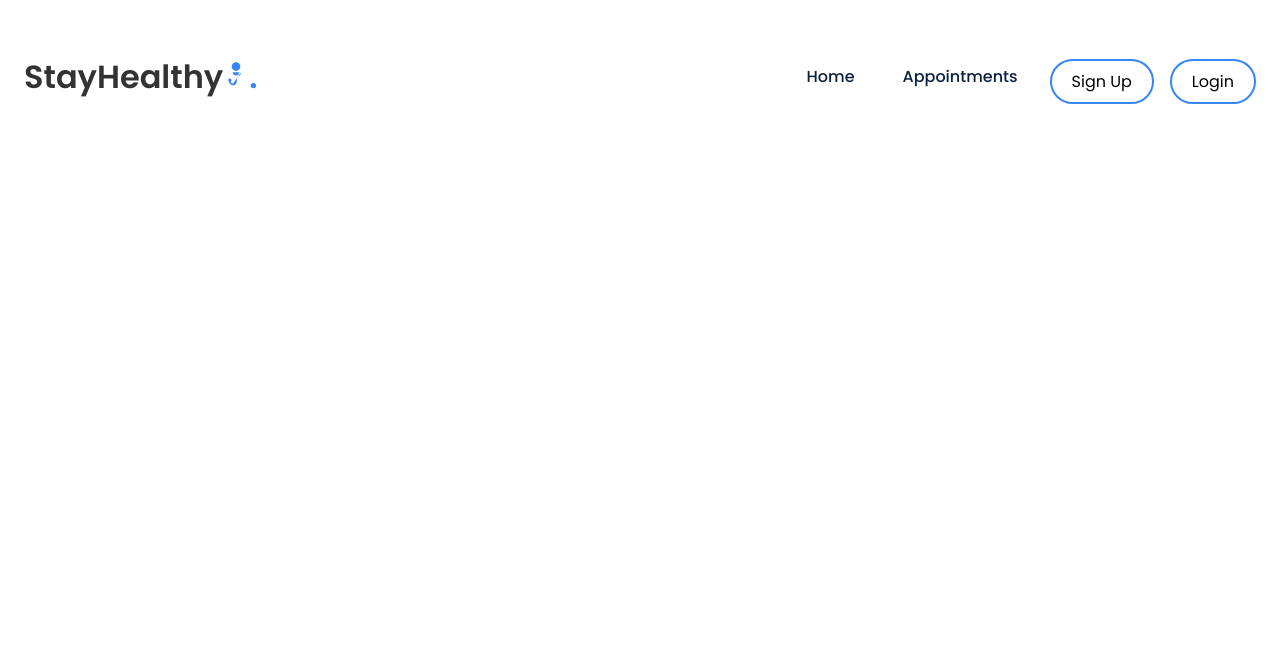
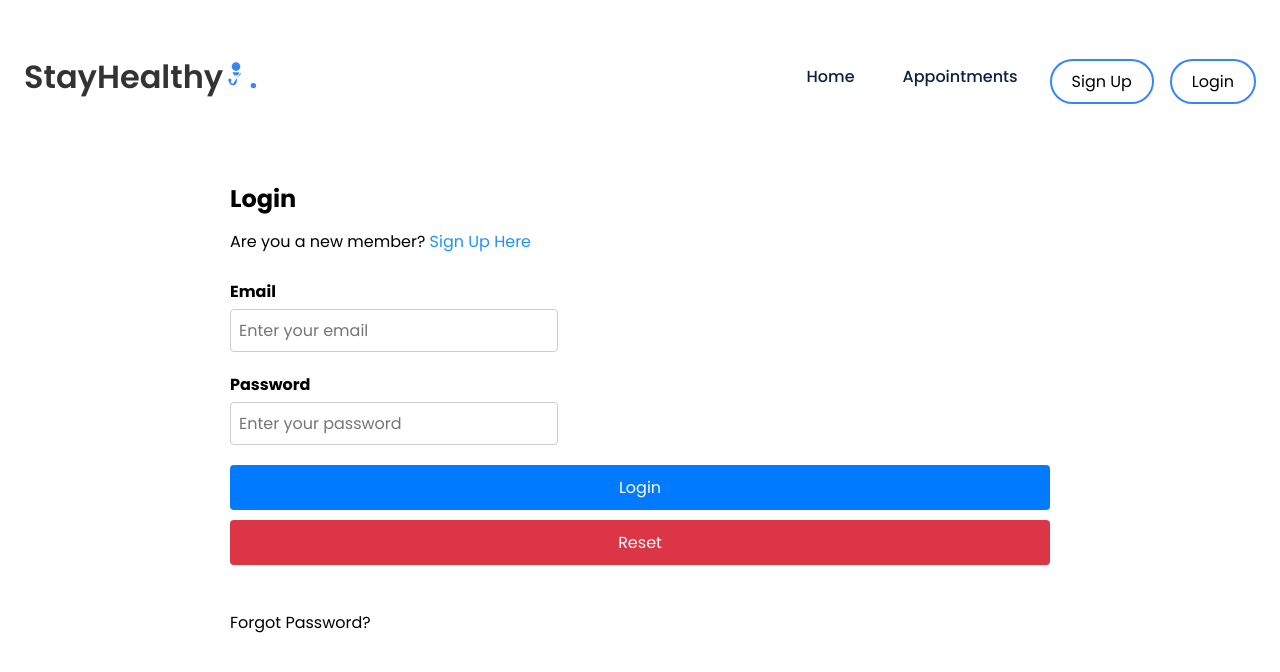
Before and after one commit to bahaungor/test_med_app, a React (Create React App) app: page /login in a window 1280 px wide. Shown: the top 672 px of the page. Built offline with nearby package versions, Linux system fonts and the light colour scheme.

Commit message:
all components done

```diff
--- a/src/App.js
+++ b/src/App.js
@@ -7,7 +7,8 @@
 // Import custom Navbar component
 import Navbar from './Components/Navbar/Navbar';
 import Landing_page from './Components/Landing_Page/Landing_Page';
-
+import SignUp from './Components/Sign_Up/Sign_Up';
+import Login from './Components/Login/Login';
 
 // Function component for the main App
 function App() {
@@ -23,6 +24,8 @@
           {/* Set up the Routes for different pages */}
           <Routes>
             <Route path="/" element={<Landing_page />} />
+            <Route path="/signup" element={<SignUp />} />
+            <Route path="/login" element={<Login />} />
           </Routes>
         </BrowserRouter>
     </div>
--- /dev/null
+++ b/src/Components/Login/Login.js
@@ -0,0 +1,106 @@
+import React, { useState } from 'react';
+import './Login.css';
+
+export default function Login() {
+  const [formData, setFormData] = useState({
+    email: '',
+    password: ''
+  });
+
+  const [errors, setErrors] = useState({});
+
+  const validate = () => {
+    const newErrors = {};
+
+    if (!/\S+@\S+\.\S+/.test(formData.email)) {
+      newErrors.email = 'Invalid email format';
+    }
+
+    if (!formData.password.trim()) {
+      newErrors.password = 'Password is required';
+    }
+
+    setErrors(newErrors);
+    return Object.keys(newErrors).length === 0;
+  };
+
+  const handleChange = e => {
+    setFormData({ ...formData, [e.target.name]: e.target.value });
+  };
+
+  const handleSubmit = e => {
+    e.preventDefault();
+    if (validate()) {
+      alert('Login Successful!');
+      // Logic for actual login (e.g., API call) goes here
+    }
+  };
+
+  return (
+    <div className="container">
+      <div className="login-grid">
+        <div className="login-text">
+          <h2>Login</h2>
+        </div>
+
+        <div className="login-text">
+          Are you a new member?{' '}
+          <span>
+            <a href="../Sign_Up/Sign_Up.html" style={{ color: '#2190FF' }}>
+              Sign Up Here
+            </a>
+          </span>
+        </div>
+
+        <br />
+
+        <div className="login-form">
+          <form onSubmit={handleSubmit}>
+            <div className="form-group">
+              <label htmlFor="email">Email</label>
+              <input
+                name="email"
+                type="email"
+                className="form-control"
+                placeholder="Enter your email"
+                onChange={handleChange}
+              />
+              {errors.email && <span className="error">{errors.email}</span>}
+            </div>
+
+            <div className="form-group">
+              <label htmlFor="password">Password</label>
+              <input
+                name="password"
+                type="password"
+                className="form-control"
+                placeholder="Enter your password"
+                onChange={handleChange}
+              />
+              {errors.password && <span className="error">{errors.password}</span>}
+            </div>
+
+            <div className="btn-group">
+              <button
+                type="submit"
+                className="btn btn-primary mb-2 mr-1 waves-effect waves-light"
+              >
+                Login
+              </button>
+              <button
+                type="reset"
+                className="btn btn-danger mb-2 waves-effect waves-light"
+              >
+                Reset
+              </button>
+            </div>
+
+            <br />
+
+            <div className="login-text">Forgot Password?</div>
+          </form>
+        </div>
+      </div>
+    </div>
+  );
+}
--- a/src/Components/Navbar/Navbar.js
+++ b/src/Components/Navbar/Navbar.js
@@ -1,8 +1,8 @@
 import './Navbar.css';
+import { Link } from 'react-router-dom';
 
 export default function Navbar() {
   const handleClick = () => {
-      // Toggle logic or menu functionality here
     console.log("Menu clicked");
   };
 
@@ -10,10 +10,8 @@
     <nav>
       {/* Navigation logo section */}
       <div className="nav__logo">
-          {/* Link to the home page */}
-          <a href="/">
+        <Link to="/">
           StayHealthy
-            {/* Insert an SVG icon of a doctor with a stethoscope */}
           <svg
             xmlns="http://www.w3.org/2000/svg"
             height="26"
@@ -30,34 +28,32 @@
               </g>
             </g>
           </svg>
-          </a>
-          {/* A span element for styling purposes */}
+        </Link>
         <span>.</span>
       </div>
 
-        {/* Navigation icon section with an onClick event listener */}
+      {/* Navigation icon (hamburger) */}
       <div className="nav__icon" onClick={handleClick}>
-          {/* Font Awesome icon for bars (hamburger menu) */}
         <i className="fa fa-bars"></i>
       </div>
 
-        {/* Unordered list for navigation links with 'active' class */}
+      {/* Navigation links */}
       <ul className="nav__links active">
         <li className="link">
-            <a href="../Landing_Page/LandingPage.html">Home</a>
+          <Link to="/">Home</Link>
         </li>
         <li className="link">
-            <a href="#">Appointments</a>
+          <Link to="/appointments">Appointments</Link>
         </li>
         <li className="link">
-            <a href="../Sign_Up/Sign_Up.html">
+          <Link to="/signup">
             <button className="btn1">Sign Up</button>
-            </a>
+          </Link>
         </li>
         <li className="link">
-            <a href="../Login/Login.html">
+          <Link to="/login">
             <button className="btn1">Login</button>
-            </a>
+          </Link>
         </li>
       </ul>
     </nav>
--- /dev/null
+++ b/src/Components/Sign_Up/Sign_Up.js
@@ -0,0 +1,83 @@
+import React, { useState } from 'react';
+import './Sign_Up.css';
+
+export default function SignUp() {
+  const [formData, setFormData] = useState({
+    name: '',
+    phone: '',
+    email: '',
+    password: ''
+  });
+
+  const [errors, setErrors] = useState({});
+
+  const validate = () => {
+    const newErrors = {};
+
+    if (!formData.name.trim()) newErrors.name = 'Name is required';
+    if (!/^\d{10}$/.test(formData.phone)) newErrors.phone = 'Phone must be 10 digits';
+    if (!/\S+@\S+\.\S+/.test(formData.email)) newErrors.email = 'Invalid email format';
+    if (formData.password.length < 6) newErrors.password = 'Password must be at least 6 characters';
+
+    setErrors(newErrors);
+    return Object.keys(newErrors).length === 0;
+  };
+
+  const handleChange = e => {
+    setFormData({ ...formData, [e.target.name]: e.target.value });
+  };
+
+  const handleSubmit = e => {
+    e.preventDefault();
+    if (validate()) {
+      alert('Sign Up Successful!');
+      // Submit logic here
+    }
+  };
+
+  return (
+    <div className="container" style={{ marginTop: '5%' }}>
+      <div className="signup-grid">
+        <div className="signup-text">
+          <h1>Sign Up</h1>
+        </div>
+        <div className="signup-text1" style={{ textAlign: 'left' }}>
+          Already a member? <a href="../Login/Login.html" style={{ color: '#2190FF' }}>Login</a>
+        </div>
+
+        <div className="signup-form">
+          <form onSubmit={handleSubmit}>
+            <div className="form-group">
+              <label htmlFor="name">Name</label>
+              <input name="name" className="form-control" onChange={handleChange} />
+              {errors.name && <span className="error">{errors.name}</span>}
+            </div>
+
+            <div className="form-group">
+              <label htmlFor="phone">Phone</label>
+              <input name="phone" className="form-control" onChange={handleChange} />
+              {errors.phone && <span className="error">{errors.phone}</span>}
+            </div>
+
+            <div className="form-group">
+              <label htmlFor="email">Email</label>
+              <input name="email" type="email" className="form-control" onChange={handleChange} />
+              {errors.email && <span className="error">{errors.email}</span>}
+            </div>
+
+            <div className="form-group">
+              <label htmlFor="password">Password</label>
+              <input name="password" type="password" className="form-control" onChange={handleChange} />
+              {errors.password && <span className="error">{errors.password}</span>}
+            </div>
+
+            <div className="btn-group">
+              <button type="submit" className="btn btn-primary">Submit</button>
+              <button type="reset" className="btn btn-danger">Reset</button>
+            </div>
+          </form>
+        </div>
+      </div>
+    </div>
+  );
+}
```
Lines whose indentation alone changed are shown as unchanged.
